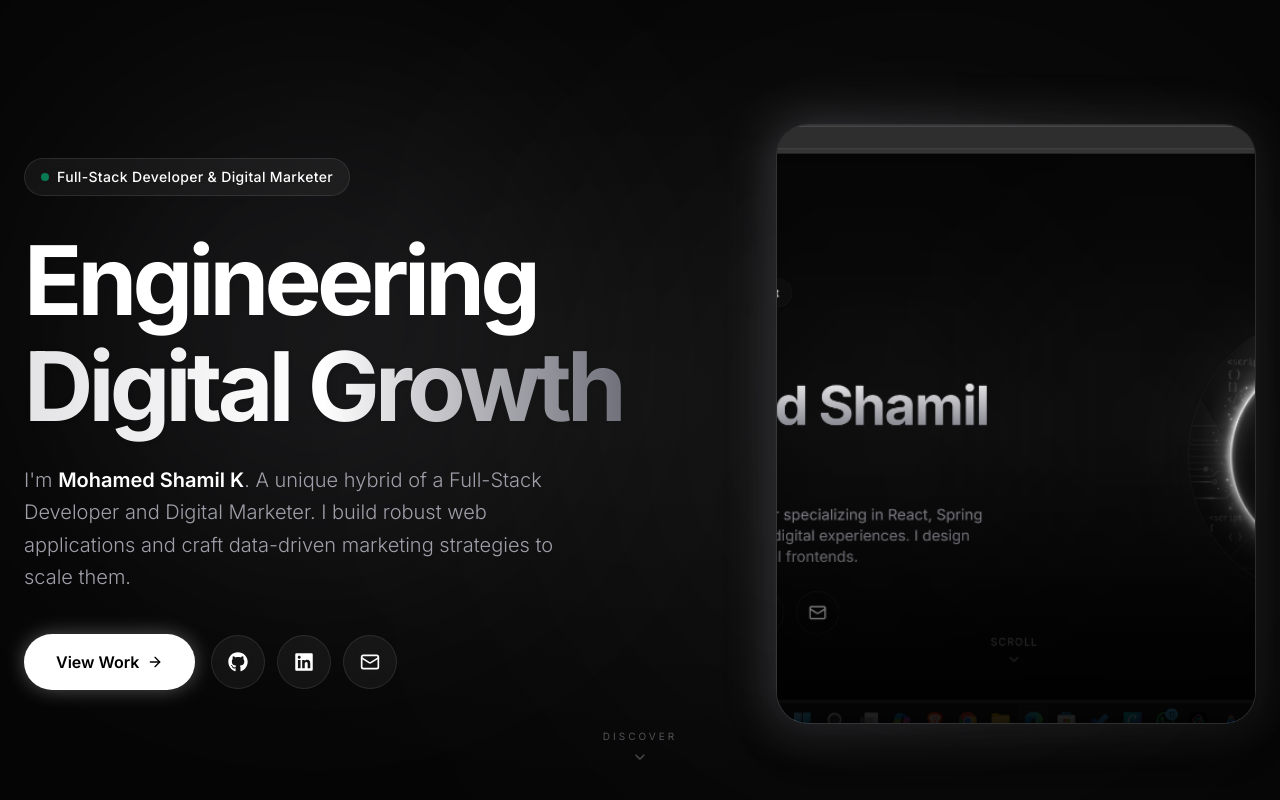
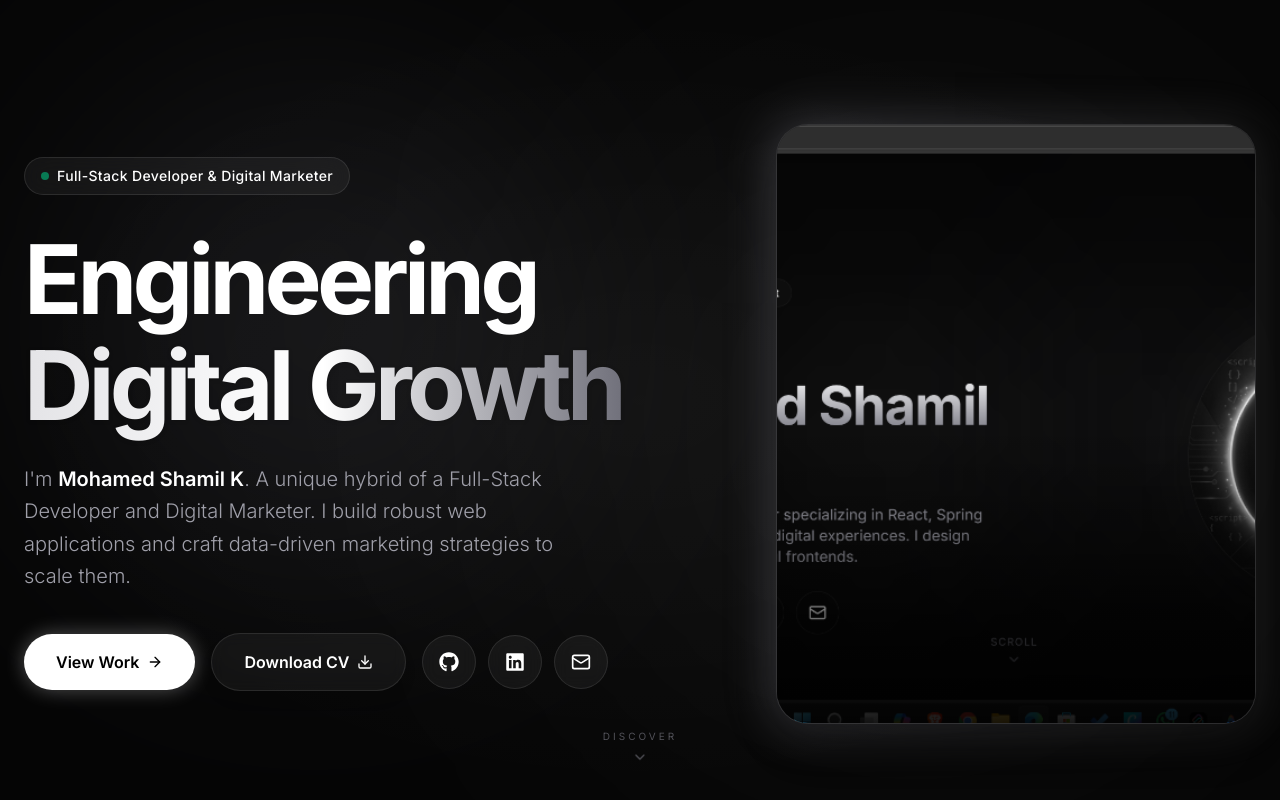
Before and after one commit to N-o-o-b-Dev/Mohamed-Shamil-K-Portfolio, a React (Vite) app: page / in a window 1280 px wide. Shown: the top 800 px of the page. Built offline with nearby package versions, Linux system fonts and the light colour scheme.

Commit message:
Add Download CV button to Hero section

```diff
--- a/src/components/Hero.jsx
+++ b/src/components/Hero.jsx
@@ -1,5 +1,5 @@
 import { motion } from 'framer-motion';
-import { Mail, ChevronDown, ArrowRight } from 'lucide-react';
+import { Mail, ChevronDown, ArrowRight, Download } from 'lucide-react';
 import { FaGithub, FaLinkedin } from 'react-icons/fa';
 import profileImg from '../assets/profile.jpg';
 
@@ -50,6 +50,10 @@ const Hero = () => {
               <a href="#projects" className="group flex items-center gap-2 px-8 py-4 bg-white text-black font-semibold rounded-full hover:bg-zinc-200 transition-all duration-300 hover:scale-105 active:scale-95 shadow-[0_0_20px_rgba(255,255,255,0.3)] hover:shadow-[0_0_30px_rgba(255,255,255,0.5)]">
                 View Work
                 <ArrowRight className="w-4 h-4 group-hover:translate-x-1 transition-transform" />
+              </a>
+              <a href="/Mohamed_Shamil_K_CV.pdf" download className="group flex items-center gap-2 px-8 py-4 bg-white/5 border border-white/10 text-white font-semibold rounded-full hover:bg-white/10 transition-all duration-300 hover:scale-105 active:scale-95 shadow-lg backdrop-blur-sm">
+                Download CV
+                <Download className="w-4 h-4 group-hover:translate-y-1 transition-transform" />
               </a>
               <div className="flex items-center gap-3">
                 <a href="https://github.com/N-o-o-b-Dev" target="_blank" rel="noreferrer" className="p-4 bg-white/5 border border-white/10 rounded-full hover:bg-white/10 hover:-translate-y-1 transition-all duration-300 text-white backdrop-blur-sm">
```
